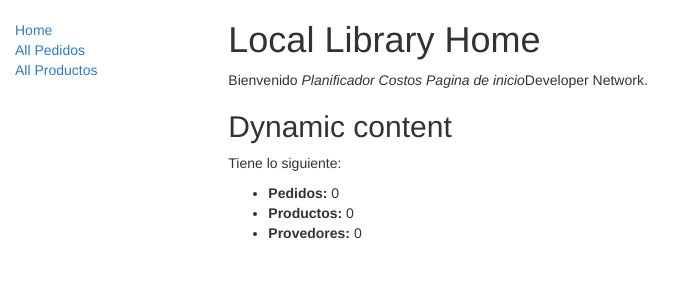
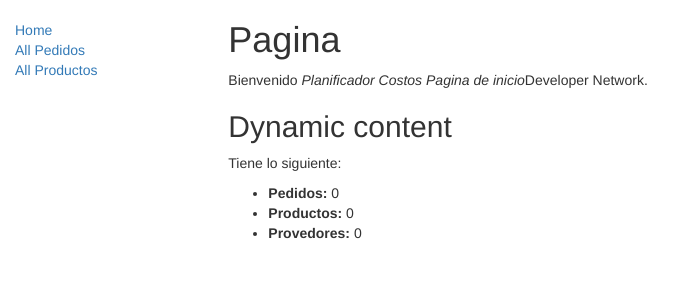
Before and after one commit to ubuangel/Interdiciplinario, a Django app: page /app3/ in a window 1280 px wide. Shown: the top 300 px of the page, without its empty margins (0-695 px from the left). Run offline with Django 3.2, Linux system fonts and the light colour scheme; data that the repository does not hold is empty; some libraries are stand-ins or nearby versions.

Commit message:
un commit antes de cambiar de rama

```diff
--- a/misitio/app3/templates/index.html
+++ b/misitio/app3/templates/index.html
@@ -1,7 +1,7 @@
 {% extends "base_generic.html" %}
 
 {% block content %}
-<h1>Local Library Home</h1>
+<h1>Pagina</h1>
 
   <p>Bienvenido <em>Planificador Costos Pagina de inicio</em>Developer Network.</p>
 
```
